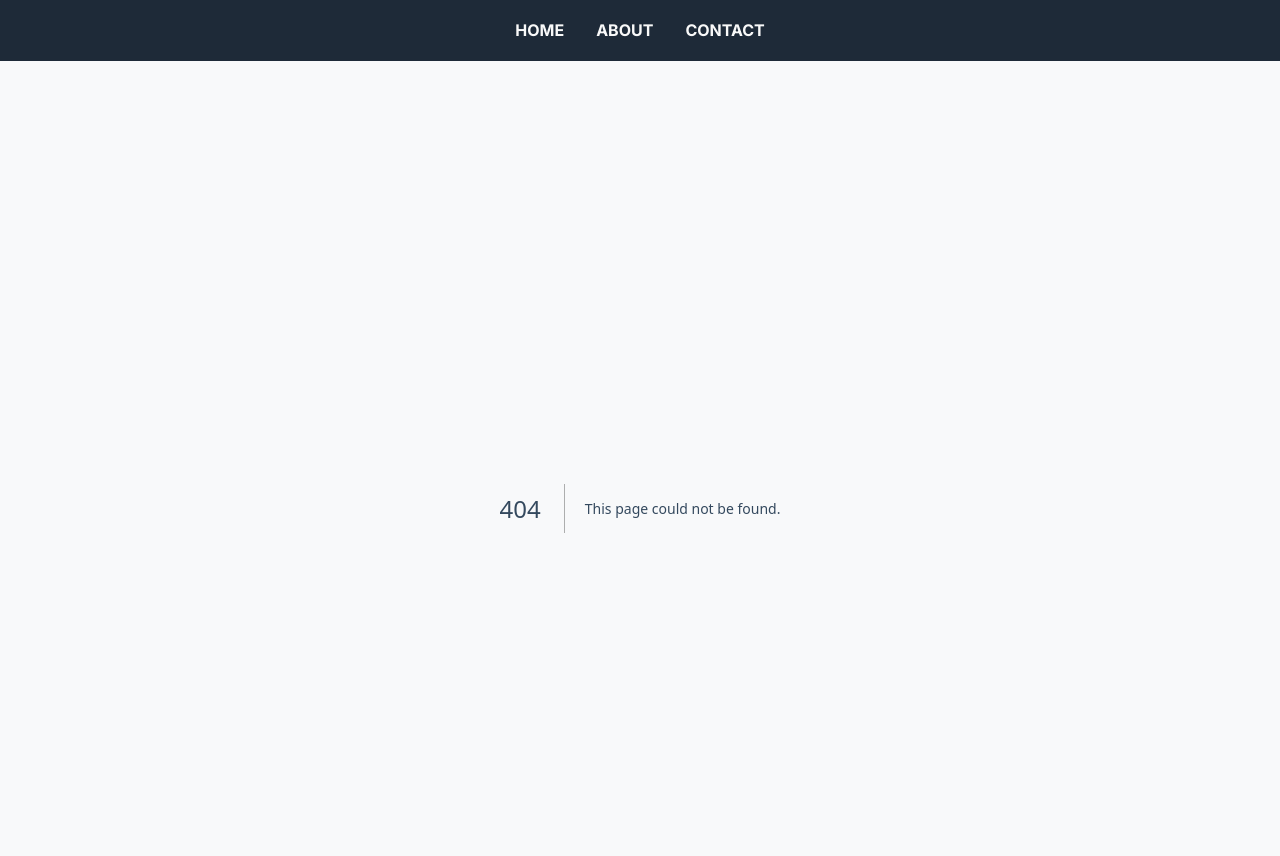
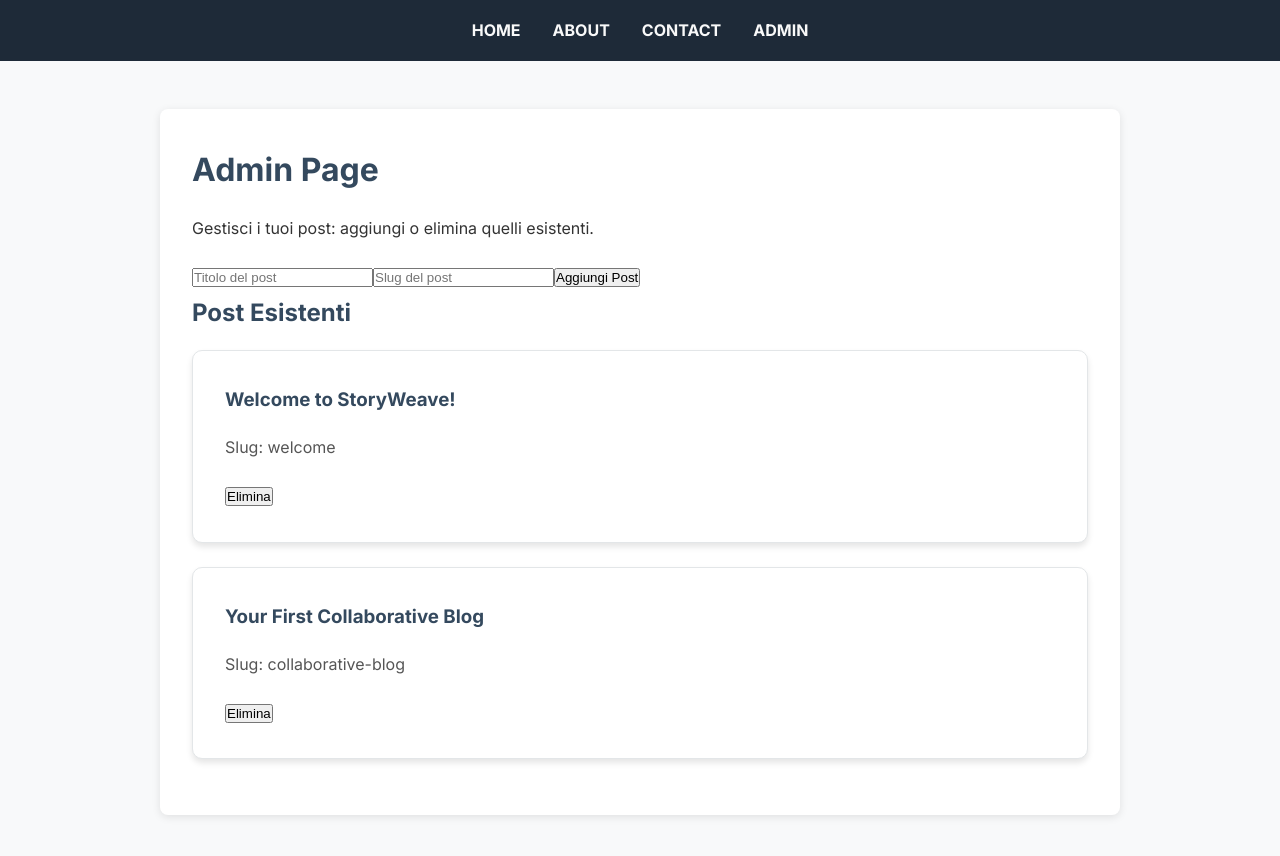
Before and after one commit to Frenxys/storyweave, a Next.js app: page /admin in a window 1280 px wide. Before the commit this address had no page. Shown: the top 856 px of the page. Built offline with nearby package versions, Linux system fonts and the light colour scheme.

Commit message:
admin page added

```diff
--- a/src/components/Layout.js
+++ b/src/components/Layout.js
@@ -8,6 +8,7 @@ export default function Layout({ children }) {
           <Link href="/">Home</Link>
           <Link href="/about">About</Link>
           <Link href="/contact">Contact</Link>
+          <Link href="/admin">Admin</Link>
         </nav>
       </header>
       <main>{children}</main>
--- /dev/null
+++ b/src/pages/admin.js
@@ -0,0 +1,102 @@
+import { useState, useEffect } from 'react';
+
+export default function AdminPage() {
+  const [posts, setPosts] = useState([]);
+  const [newPost, setNewPost] = useState({ title: '', slug: '' });
+
+  useEffect(() => {
+    fetch('/api/posts')
+      .then((res) => res.json())
+      .then((data) => setPosts(data))
+      .catch((error) => console.error('Errore nel recupero dei post:', error));
+  }, []);
+
+  const handleInputChange = (e) => {
+    const { name, value } = e.target;
+    setNewPost({ ...newPost, [name]: value });
+  };
+
+  const handleAddPost = async () => {
+    if (!newPost.title || !newPost.slug) {
+      alert('Compila tutti i campi.');
+      return;
+    }
+
+    try {
+      const res = await fetch('/api/posts', {
+        method: 'POST',
+        headers: {
+          'Content-Type': 'application/json',
+        },
+        body: JSON.stringify(newPost),
+      });
+
+      if (res.ok) {
+        const createdPost = await res.json();
+        setPosts([...posts, createdPost]);
+        setNewPost({ title: '', slug: '' });
+      } else {
+        const errorData = await res.json();
+        alert(`Errore: ${errorData.error}`);
+      }
+    } catch (error) {
+      console.error('Errore nell’aggiunta del post:', error);
+    }
+  };
+
+  const handleDeletePost = async (id) => {
+    try {
+      const res = await fetch('/api/posts', {
+        method: 'DELETE',
+        headers: {
+          'Content-Type': 'application/json',
+        },
+        body: JSON.stringify({ id }),
+      });
+
+      if (res.ok) {
+        setPosts(posts.filter((post) => post.id !== id));
+      } else {
+        alert('Errore nell’eliminazione del post.');
+      }
+    } catch (error) {
+      console.error('Errore nell’eliminazione del post:', error);
+    }
+  };
+
+  return (
+    <div className="container">
+      <h1>Admin Page</h1>
+      <p>Gestisci i tuoi post: aggiungi o elimina quelli esistenti.</p>
+
+      <div className="form-group">
+        <input
+          type="text"
+          name="title"
+          placeholder="Titolo del post"
+          value={newPost.title}
+          onChange={handleInputChange}
+        />
+        <input
+          type="text"
+          name="slug"
+          placeholder="Slug del post"
+          value={newPost.slug}
+          onChange={handleInputChange}
+        />
+        <button onClick={handleAddPost}>Aggiungi Post</button>
+      </div>
+
+      <div>
+        <h2>Post Esistenti</h2>
+        {posts.map((post) => (
+          <div key={post.id} className="card">
+            <h3>{post.title}</h3>
+            <p>Slug: {post.slug}</p>
+            <button onClick={() => handleDeletePost(post.id)}>Elimina</button>
+          </div>
+        ))}
+      </div>
+    </div>
+  );
+}
--- a/src/pages/api/posts.js
+++ b/src/pages/api/posts.js
@@ -1,12 +1,31 @@
+let posts = [
+  { id: 1, title: 'Welcome to StoryWeave!', slug: 'welcome' },
+  { id: 2, title: 'Your First Collaborative Blog', slug: 'collaborative-blog' },
+];
+
 export default function handler(req, res) {
-    if (req.method === 'GET') {
-      const posts = [
-        { id: 1, title: 'Welcome to StoryWeave!', slug: 'welcome' },
-        { id: 2, title: 'Your First Collaborative Blog', slug: 'collaborative-blog' },
-      ];
+  switch (req.method) {
+    case 'GET':
       res.status(200).json(posts);
-    } else {
-      res.setHeader('Allow', ['GET']);
+      break;
+    case 'POST': {
+      const { title, slug } = req.body;
+      if (!title || !slug) {
+        return res.status(400).json({ error: 'Titolo e slug sono obbligatori.' });
+      }
+      const newPost = { id: posts.length + 1, title, slug };
+      posts.push(newPost);
+      res.status(201).json(newPost);
+      break;
+    }
+    case 'DELETE': {
+      const { id } = req.body;
+      posts = posts.filter((post) => post.id !== id);
+      res.status(200).json({ message: 'Post eliminato con successo.' });
+      break;
+    }
+    default:
+      res.setHeader('Allow', ['GET', 'POST', 'DELETE']);
       res.status(405).end(`Method ${req.method} Not Allowed`);
-    }
   }
+}
--- a/src/styles/globals.css
+++ b/src/styles/globals.css
@@ -209,3 +209,30 @@ a:hover {
   font-weight: bold;
   text-align: center;
 }
+
+.admin-page .form-group {
+  display: flex;
+  gap: 1rem;
+  margin-bottom: 2rem;
+}
+
+.admin-page input {
+  padding: 0.8rem;
+  border: 1px solid #ccc;
+  border-radius: 4px;
+  font-size: 1rem;
+}
+
+.admin-page button {
+  padding: 0.8rem 1.2rem;
+  background-color: #2c3e50;
+  color: #fff;
+  border: none;
+  border-radius: 4px;
+  cursor: pointer;
+  transition: background-color 0.3s ease;
+}
+
+.admin-page button:hover {
+  background-color: #34495e;
+}
```
Also changed, not shown: src/pages/index.js (+10 -12 lines).
